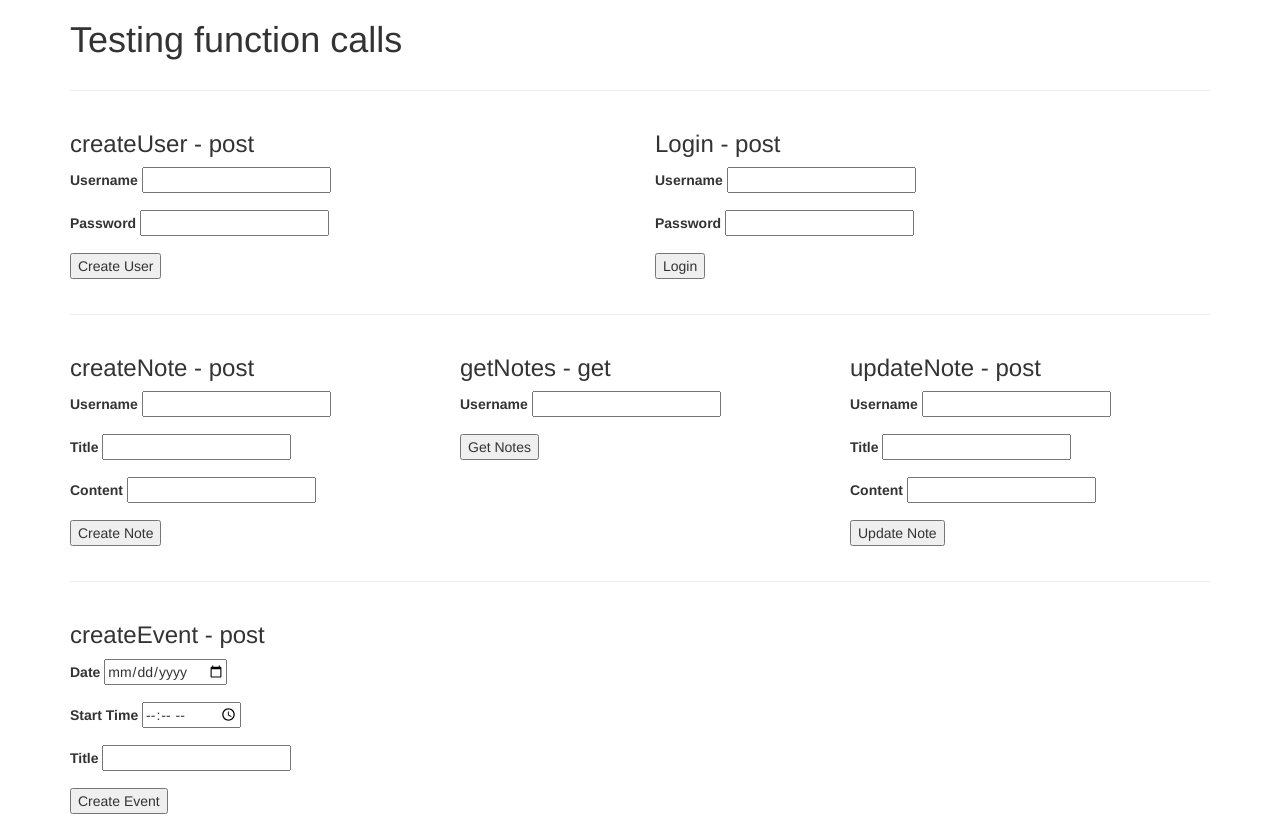
After one commit to churro777/EffectiveMeetings, a Node server app: page /test in a window 1280 px wide. The commit adds this page. Run offline with Node 20, Linux system fonts and the light colour scheme; some libraries are stand-ins or nearby versions.

Commit message:
updated index and updated the old index to test

```diff
--- /dev/null
+++ b/public/css/basic.css
@@ -0,0 +1,3 @@
+img {
+    width: 100%;
+}
--- /dev/null
+++ b/public/css/main.css
@@ -0,0 +1,14 @@
+html, #holdAll, #holdAllRow, #sideMenu, #content {
+    height: 100%;
+}
+
+#sideMenu {
+    background-color: lightgray;
+    /*min-height: 100%;
+    height: 100%;*/
+}
+
+#content {
+    /*min-height: 100%;
+    height: 100%;*/
+}
--- a/server.js
+++ b/server.js
@@ -3,14 +3,14 @@ var app = express();
 
 // controllers
 var agendaController = require('./controllers/c_agenda.js');
-var eventController  = require('./controllers/c_event.js');
-var noteController   = require('./controllers/c_note.js');
-var userController   = require('./controllers/c_user.js');
+var eventController = require('./controllers/c_event.js');
+var noteController = require('./controllers/c_note.js');
+var userController = require('./controllers/c_user.js');
 
 var bodyParser = require('body-parser')
-app.use( bodyParser.json() );       // to support JSON-encoded bodies
-app.use(bodyParser.urlencoded({     // to support URL-encoded bodies
-  extended: true
+app.use(bodyParser.json()); // to support JSON-encoded bodies
+app.use(bodyParser.urlencoded({ // to support URL-encoded bodies
+    extended: true
 }));
 
 // set the port
@@ -25,7 +25,11 @@ app.set('view engine', 'ejs');
 
 // routes
 app.get('/', function(request, response) {
-  response.render('pages/index');
+    response.render('pages/index');
+});
+
+app.get('/test', function(request, response) {
+    response.render('pages/test');
 });
 
 app.post('/createUser', userController.createUser)
@@ -40,5 +44,5 @@ app.post('/createEvent', eventController.createEvent)
 
 
 app.listen(app.get('port'), function() {
-  console.log('Node app is running on port', app.get('port'));
+    console.log('Node app is running on port', app.get('port'));
 });
--- /dev/null
+++ b/views/pages/test.ejs
@@ -0,0 +1,121 @@
+<!DOCTYPE html>
+<html>
+
+<head>
+    <% include ../partials/header.ejs %>
+</head>
+
+<body class="container">
+
+    <div class="row">
+        <h1 class="col-xs-12">Testing function calls</h1>
+    </div>
+
+    <hr>
+
+    <!-- user tests -->
+    <div class="row">
+        <form class="col-xs-6" action="createUser" method="post">
+            <h3>createUser - post</h3>
+            <div class="form-group">
+                <label for="">Username</label>
+                <input type="text" name="username">
+            </div>
+            <div class="form-group">
+                <label for="">Password</label>
+                <input type="text" name="password">
+            </div>
+            <div class="form-group">
+                <button type="submit">Create User</button>
+            </div>
+        </form>
+
+        <form class="col-xs-6" action="login" method="post">
+            <h3>Login - post</h3>
+            <div class="form-group">
+                <label for="">Username</label>
+                <input type="text" name="username">
+            </div>
+            <div class="form-group">
+                <label for="">Password</label>
+                <input type="text" name="password">
+            </div>
+            <div class="form-group">
+                <button type="submit">Login</button>
+            </div>
+        </form>
+    </div>
+    <hr>
+    <!-- note tests -->
+    <div class="row">
+        <form class="col-xs-4" action="createNote" method="post">
+            <h3>createNote - post</h3>
+            <div class="form-group">
+                <label for="">Username</label>
+                <input type="text" name="username">
+            </div>
+            <div class="form-group">
+                <label for="">Title</label>
+                <input type="text" name="title">
+            </div>
+            <div class="form-group">
+                <label for="">Content</label>
+                <input type="text" name="content">
+            </div>
+            <div class="form-group">
+                <button type="submit">Create Note</button>
+            </div>
+        </form>
+        <form class="col-xs-4" action="getNotes" method="get">
+            <h3>getNotes - get</h3>
+            <div class="form-group">
+                <label for="">Username</label>
+                <input type="text" name="username">
+            </div>
+            <button type="submit">Get Notes</button>
+        </form>
+        <form class="col-xs-4" action="updateNote" method="post">
+            <h3>updateNote - post</h3>
+            <div class="form-group">
+                <label for="">Username</label>
+                <input type="text" name="username">
+            </div>
+            <div class="form-group">
+                <label for="">Title</label>
+                <input type="text" name="title">
+            </div>
+            <div class="form-group">
+                <label for="">Content</label>
+                <input type="text" name="content">
+            </div>
+            <div class="form-group">
+                <button type="submit">Update Note</button>
+            </div>
+        </form>
+    </div>
+    <hr>
+    <!-- event tests -->
+    <div class="row">
+        <form class="col-xs-4" action="createEvent" method="post">
+            <h3>createEvent - post</h3>
+            <div class="form-group">
+                <label for="">Date</label>
+                <input type="date" name="eventDate">
+            </div>
+            <div class="form-group">
+                <label for="">Start Time</label>
+                <input type="time" name="startTime">
+            </div>
+            <div class="form-group">
+                <label for="">Title</label>
+                <input type="text" name="eventTitle">
+            </div>
+            <div class="form-group">
+                <button type="submit">Create Event</button>
+            </div>
+        </form>
+    </div>
+
+</body>
+
+</html>
--- a/views/partials/header.ejs
+++ b/views/partials/header.ejs
@@ -2,4 +2,5 @@
 <link rel="stylesheet" type="text/css" href="//maxcdn.bootstrapcdn.com/bootstrap/3.3.4/css/bootstrap.min.css" />
 <script src="https://ajax.googleapis.com/ajax/libs/jquery/2.1.3/jquery.min.js"></script>
 <script type="text/javascript" src="//maxcdn.bootstrapcdn.com/bootstrap/3.3.4/js/bootstrap.min.js"></script>
-<link rel="stylesheet" type="text/css" href="/stylesheets/main.css" />
+<link rel="stylesheet" type="text/css" href="./css/main.css" />
+<link rel="stylesheet" type="text/css" href="./css/basic.css" />
```
Also changed, not shown: public/stylesheets/main.css (deleted, +0 -26 lines), views/pages/index.ejs (+39 -106 lines), public/img/calendar.png (added), public/img/newNote.png (added), public/img/note.png (added), public/lang-logo.png (deleted), public/node.svg (deleted).
